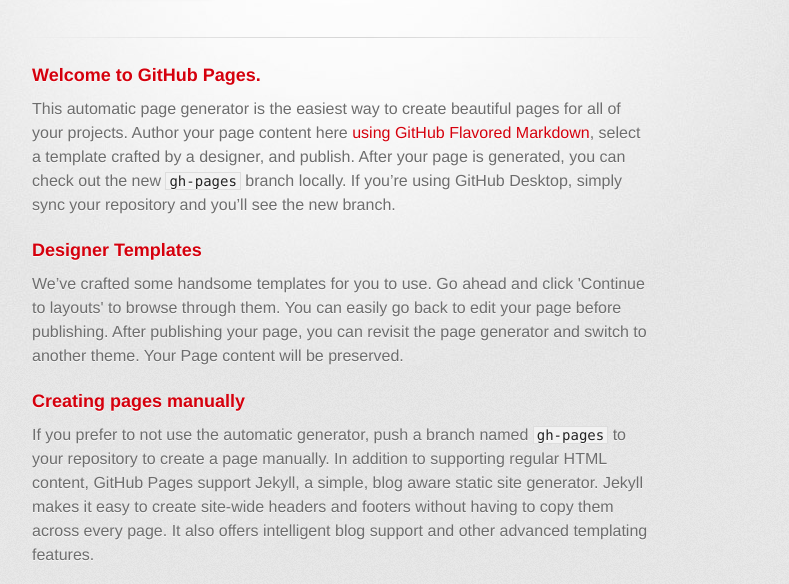
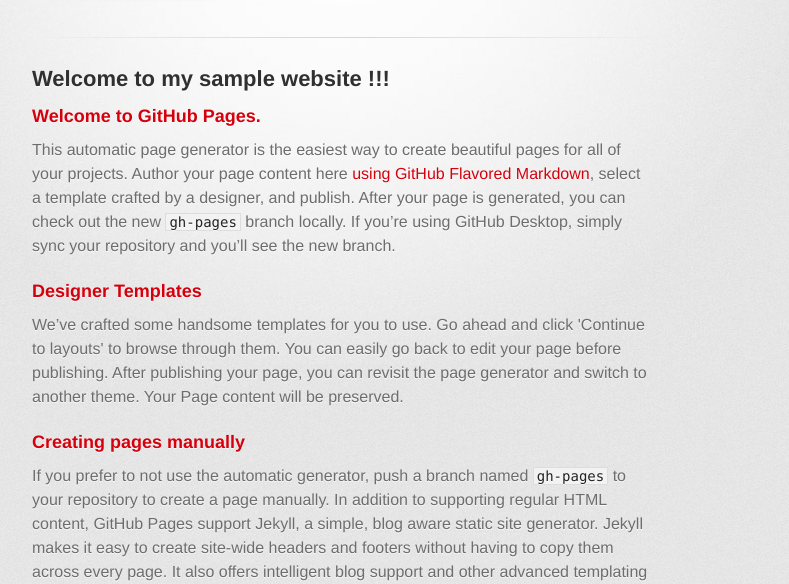
Before and after one commit to jeet4v/jeet4v.github.io, a plain HTML site: page index.html in a window 1280 px wide. Shown: the part 209-793 px from the top of the page, without its empty margins (298-1087 px from the left). Drawn offline with Linux system fonts and the light colour scheme; a web font is replaced by a local one.

Commit message:
Update index.html

```diff
--- a/index.html
+++ b/index.html
@@ -29,6 +29,9 @@
         <hr>
 
         <section id="main_content">
+
+          <h2> Welcome to my sample website !!! </h2>
+
           <h3>
 <a id="welcome-to-github-pages" class="anchor" href="#welcome-to-github-pages" aria-hidden="true"><span aria-hidden="true" class="octicon octicon-link"></span></a>Welcome to GitHub Pages.</h3>
 
```
